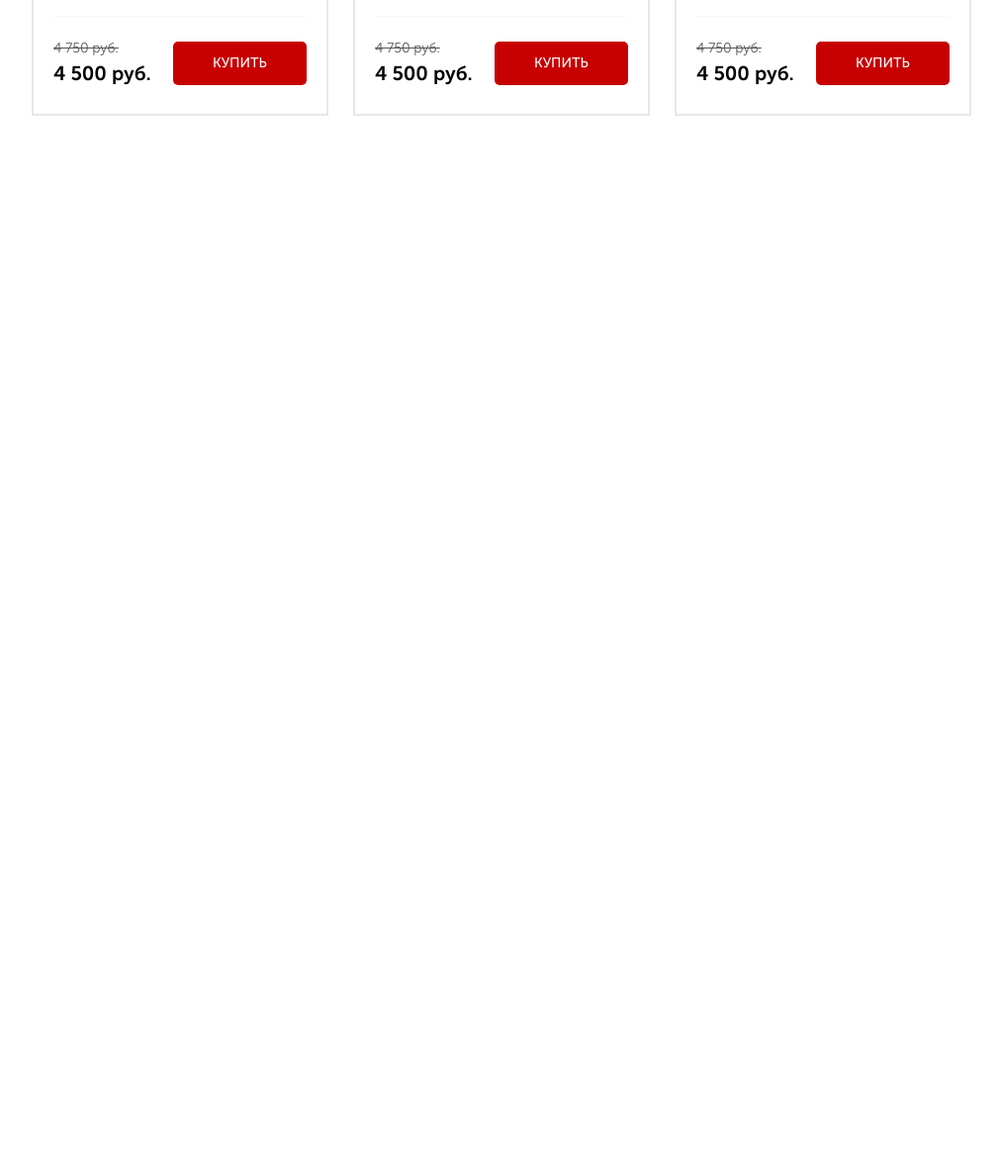
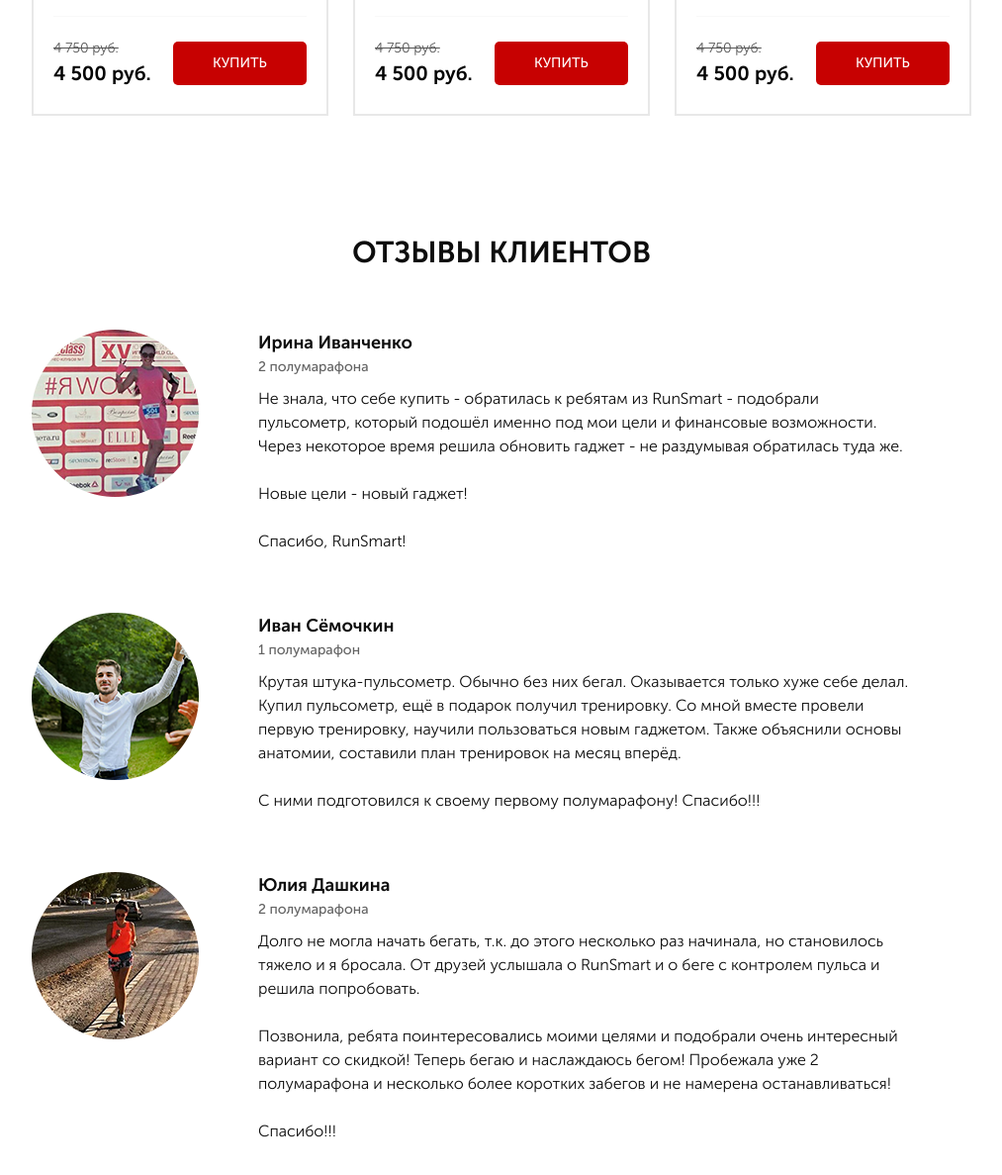
Before and after one commit to snod13/RunSmart, a website: page src/index.html in a window 1280 px wide. Shown: the part 3618-4805 px from the top of the page at 99% size, without its empty margins (133-1146 px from the left). Before the commit the page ends 3855 px from the top, so only its background shows below. Drawn offline with nearby package versions, Linux system fonts and the light colour scheme.

Commit message:
Added and styled review bloc, response catalog and review

```diff
--- a/src/index.html
+++ b/src/index.html
@@ -115,7 +115,7 @@
 
     <section class="catalog">
         <div class="container">
-            <h2 class="heading">Каталог пульсометров</h2>
+            <h2 class="heading catalog__heading">Каталог пульсометров</h2>
             <ul class="catalog__tabs">
                 <li class="catalog__tab catalog__tab_active"><div>Для фитнеса</div></li>
                 <li class="catalog__tab"><div>для бега</div></li>
@@ -437,6 +437,69 @@
         </div>
     </section>
 
+    <section class="review">
+        <div class="container">
+            <h2 class="heading review__heading">отзывы клиентов</h2>
+            <div class="review__wrapper">
+                <div class="review__item">
+                    <div class="review__img">
+                        <img src="img/reviews/avatar_1.png" alt="Avatar">
+                    </div>
+                    <div class="review__info">
+                        <div class="review__name">
+                            Ирина Иванченко
+                        </div>
+                        <div class="review__cross">
+                            2 полумарафона
+                        </div>
+                        <div class="review__descr">
+                            Не знала, что себе купить - обратилась к ребятам из RunSmart - подобрали пульсометр, который подошёл именно под мои цели и финансовые возможности.
+                            Через некоторое время решила обновить гаджет - не раздумывая обратилась туда же.<br><br>
+                            Новые цели - новый гаджет!<br><br>
+                            Спасибо, RunSmart!
+                        </div>
+                    </div>
+                </div>
+                <div class="review__item">
+                    <div class="review__img">
+                        <img src="img/reviews/avatar_2.png" alt="Avatar">
+                    </div>
+                    <div class="review__info">
+                        <div class="review__name">
+                            Иван Сёмочкин
+                        </div>
+                        <div class="review__cross">
+                            1 полумарафон
+                        </div>
+                        <div class="review__descr">
+                            Крутая штука-пульсометр. Обычно без них бегал. Оказывается только хуже себе делал. <br>
+                            Купил пульсометр, ещё в подарок получил тренировку. Со мной вместе провели первую тренировку, научили пользоваться новым гаджетом. Также объяснили основы анатомии, составили план тренировок на месяц вперёд. <br><br>
+                            С ними подготовился к своему первому полумарафону! Спасибо!!!
+                        </div>
+                    </div>
+                </div>
+                <div class="review__item">
+                    <div class="review__img">
+                        <img src="img/reviews/avatar_3.png" alt="Avatar">
+                    </div>
+                    <div class="review__info">
+                        <div class="review__name">
+                            Юлия Дашкина
+                        </div>
+                        <div class="review__cross">
+                            2 полумарафона
+                        </div>
+                        <div class="review__descr">
+                            Долго не могла начать бегать, т.к. до этого несколько раз начинала, но становилось тяжело и я бросала. От друзей услышала о RunSmart и о беге с контролем пульса и решила попробовать. <br><br>
+                            Позвонила, ребята поинтересовались моими целями и подобрали очень интересный вариант со скидкой! Теперь бегаю и наслаждаюсь бегом! Пробежала уже 2 полумарафона и несколько более коротких забегов и не намерена останавливаться! <br><br>
+                            Спасибо!!!
+                        </div>
+                    </div>
+                </div>
+            </div>
+        </div>
+    </section>
+
     <script src="//code.jquery.com/jquery-1.11.0.min.js"></script>
     <script src="//code.jquery.com/jquery-migrate-1.2.1.min.js"></script>
     <script src="js/slick.min.js"></script>
--- a/src/sass/base/_media.scss
+++ b/src/sass/base/_media.scss
@@ -14,6 +14,11 @@
            img {
                width: 100%;
            }
+        }
+    }
+    .review {
+        &__info {
+            max-width: 500px;
         }
     }
 }
@@ -63,6 +68,37 @@
         padding: 40px 0;
         min-height: 550px;
     }
+    .catalog {
+        &__content{
+            justify-content: center;
+        }
+    }
+    .review {
+        &__img {
+            margin-right: 30px;
+            width: 140px;
+            height: auto;
+        }
+        &__info {
+            max-width: 350px;
+        }
+    }
+}
+@media (max-width: 605px) {
+    .catalog {
+        &__tabs {
+            margin-top: 35px;
+            flex-direction: column;
+        }
+        &__tab {
+            font-size: 15px;
+            margin-bottom: 10px;
+            &:nth-child(3) {
+                margin-bottom: 0;
+            }
+        }
+    }
+
 }
 @media (max-width: 576px) {
     .container {
@@ -172,4 +208,21 @@
             font-size: 12px;
         }
     }
+    .review {
+        &__img {
+            width: 15%;
+        }
+        &__info {
+            width: 80%;
+        }
+        &__name {
+            font-size: 14px;
+        }
+        &__cross {
+            font-size: 10px;
+        }
+        &__descr {
+            font-size: 12px;
+        }
+    }
 }
--- /dev/null
+++ b/src/sass/blocks/_review.scss
@@ -0,0 +1,41 @@
+.review {
+    padding-bottom: 50px;
+    &__heading {
+        margin-bottom: 60px;
+    }
+    &__item {
+        display: flex;
+        align-items: flex-start;
+        margin-bottom: 60px;
+        &:nth-child(3) {
+            margin-bottom: 0;
+        }
+    }
+    &__img {
+        width: 169px;
+        height: 169px;
+        margin-right: 60px;
+        img {
+            width: 100%;
+        }
+    }
+    &__info {
+        max-width: 660px;
+    }
+    &__name {
+        font-weight: 700;
+        font-size: 18px;
+        color: #0D0D0D;
+    }
+    &__cross {
+        font-weight: 500;
+        font-size: 14px;
+        color: #646464;
+        margin-bottom: 10px;
+    }
+    &__descr {
+        font-weight: 300;
+        font-size: 16px;
+        color: #0D0D0D;
+    }
+}
--- a/src/sass/style.scss
+++ b/src/sass/style.scss
@@ -30,6 +30,7 @@
 @import 'blocks/forms';
 @import 'blocks/carousel';
 @import 'blocks/catalog';
+@import 'blocks/review';
 
 
 @import 'base/media';
```
Also changed, not shown: src/css/style.min.css.
